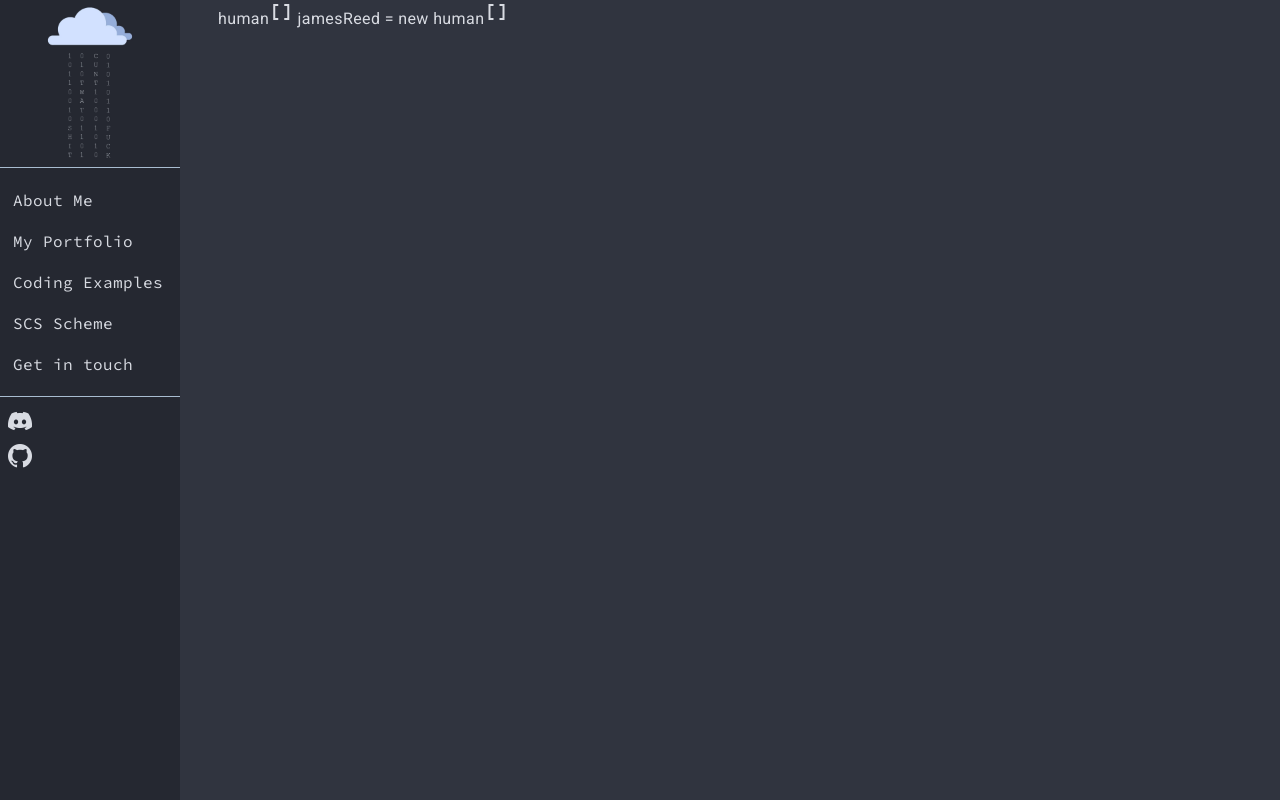
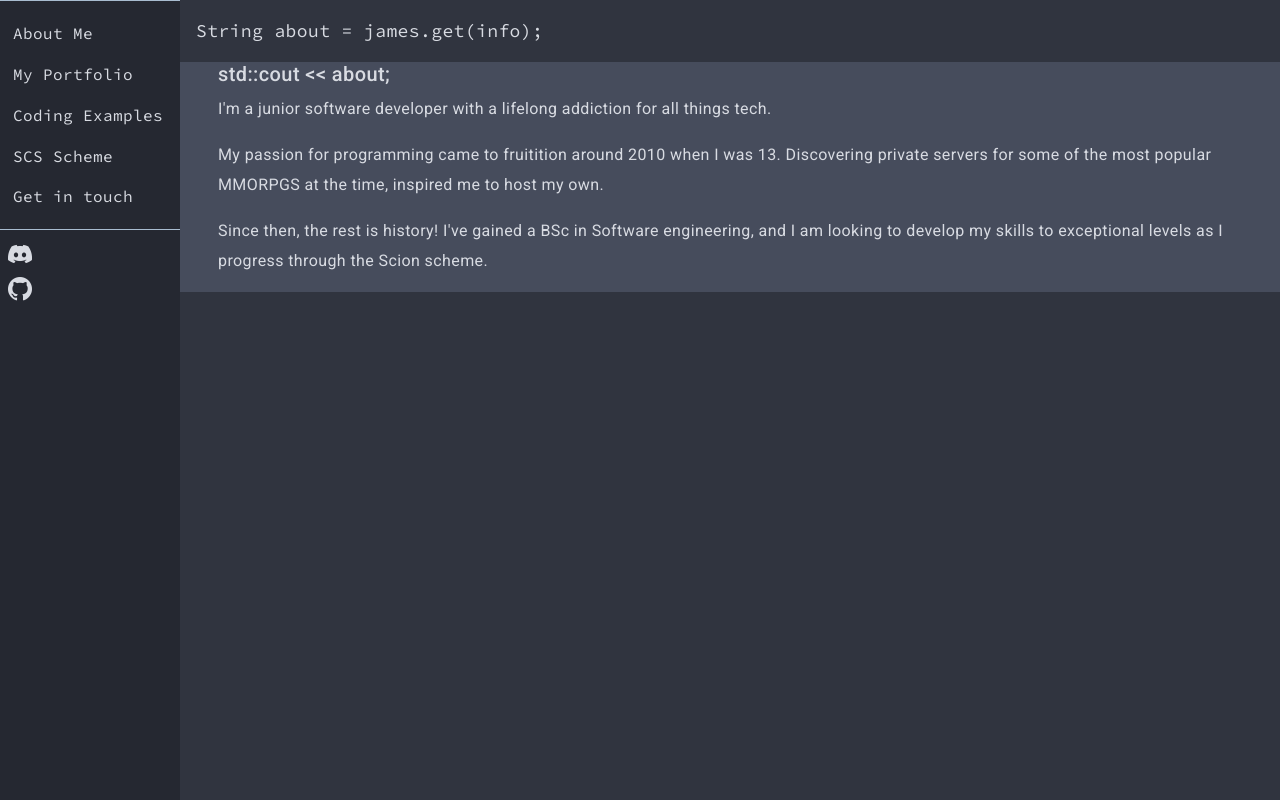
Before and after one commit to name-taken23/name-taken23, a website: page pages/about.html in a window 1280 px wide. Drawn offline with nearby package versions, Linux system fonts and the light colour scheme.

Commit message:
Added content + prepped pages

```diff
--- a/pages/about.html
+++ b/pages/about.html
@@ -25,7 +25,7 @@
     <div class="sidenav">
 
         <div class="sidenav-logo">
-            <img src="../assets/imgs/testimg.jpg">
+
         </div>
 
         <div class="sidenav-links">
@@ -49,24 +49,38 @@
 
         <!--header section-->
         <section>
-            <div class="custom-container">
-                <div class="row about-head">
-                    <div class="col">
-                        <p>human<i class="material-icons">data_array</i> jamesReed = new human<i class="material-icons">data_array</i></p>
 
-                    </div>
+            <div class="row about-head">
+                <div class="col">
+
+                    <p>String about = james.get(info);</p>
                 </div>
             </div>
+
         </section>
         <!--end of header-->
 
 
         <!--main-->
         <div class="main-content">
+            <main>
+                <div class="about-wrapper">
+                    <article>
+                        <div class="custom-container">
+                            <div class="row">
+                                <p class="h5"> std::cout << about;
+                            </div>
 
-
-            <main>
-
+                            <div class="row">
+                                <div class="col">
+                                    <p>I'm a junior software developer with a lifelong addiction for all things tech.</p>
+                                    <p>My passion for programming came to fruitition around 2010 when I was 13. Discovering private servers for some of the most popular MMORPGS at the time, inspired me to host my own.</p>
+                                    <p>Since then, the rest is history! I've gained a BSc in Software engineering, and I am looking to develop my skills to exceptional levels as I progress through the Scion scheme.</p>
+                                </div>
+                            </div>
+                        </div>
+                    </article>
+                </div>
             </main>
         </div>
         <!--end of main-->
--- a/scss/partials/aboutpage/_about.scss
+++ /dev/null
@@ -1 +0,0 @@
-@import '../_mixins.scss';
--- /dev/null
+++ b/scss/partials/aboutpage/_abouthead.scss
@@ -0,0 +1,22 @@
+@import '../_mixins.scss';
+
+
+.about-head {
+    margin-left: 1rem;
+    margin-top: 1rem;
+
+    p {
+        @include font-features;
+        font-size: 18px;
+
+        > i {
+            font-size: 26px;
+            top: 5px;
+            position: relative;
+        }
+    }
+}
+
+.about-wrapper {
+    background-color: lighten($clr1, 10%);
+}
--- a/scss/styles.scss
+++ b/scss/styles.scss
@@ -19,7 +19,7 @@
 @import 'partials/indexpage/footer';
 @import 'partials/variables';
 @import 'partials/mixins';
-@import 'partials/aboutpage/about';
+@import 'partials/aboutpage/abouthead';
 //content
 #content-wrapper {
   margin-left: 180px;
```
Also changed, not shown: index.html (+1 -1 lines), pages/coding.html (+1 -1 lines), pages/scheme.html (+1 -1 lines), assets/imgs/aboutimg.jpg (renamed from assets/imgs/15787832807_c69cc7b6c2_b.jpg), css/styles.css, 2 other files.
